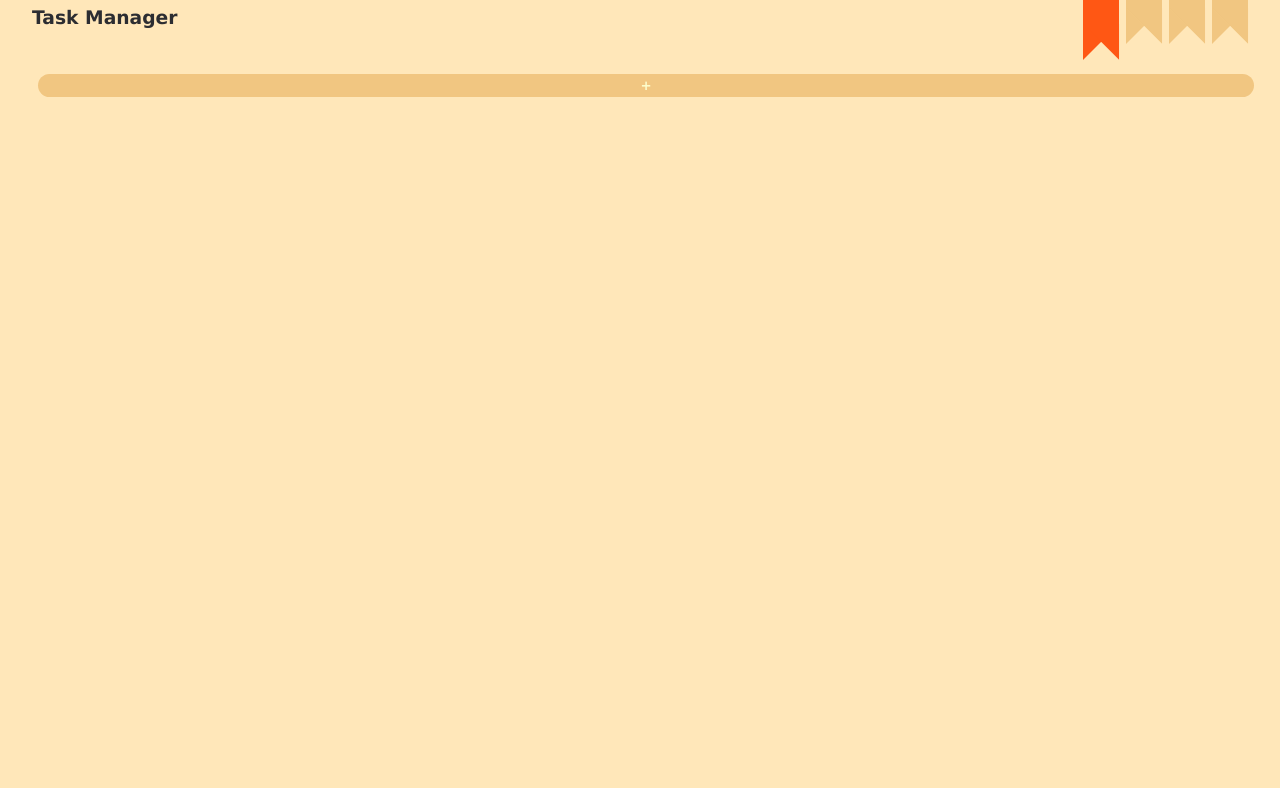
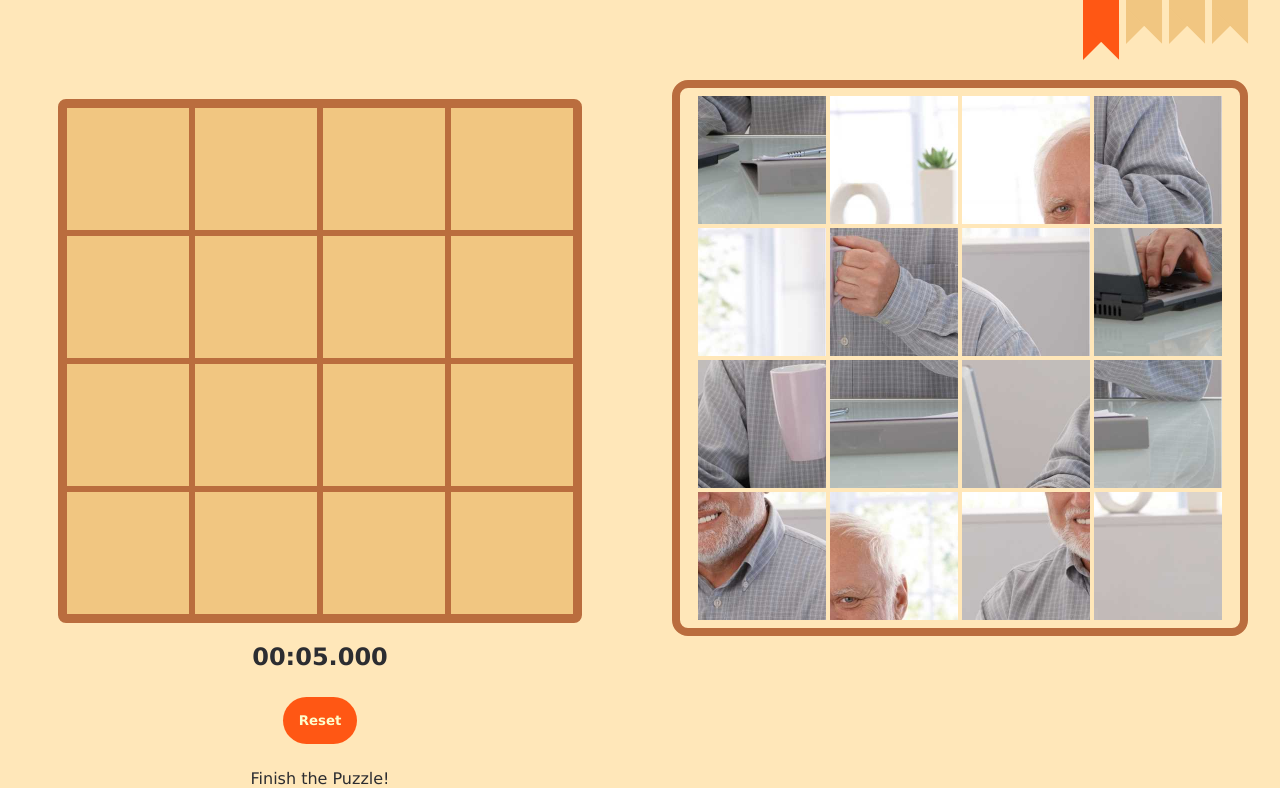
Before and after one commit to bumbey/Liberty-University, a plain HTML site: page index.html in a window 1280 px wide. Shown: the part 84-872 px from the top of the page. Before the commit the page ends 800 px from the top, so only its background shows below. Drawn offline with Linux system fonts and the light colour scheme.

Commit message:
individual case project 10

```diff
--- a/index.html
+++ b/index.html
@@ -21,18 +21,23 @@
             <span>SETTINGS</span></div>
     </nav>
 
-    <h1>HOME</h1>
+    <h1>HOME</h1><br><br><br><br>
 
-    <!--Task List-->
-    <h3>Task Manager</h3>
-    <button class="course-add" onclick="addTask()">+</button>
+    <div class="horizontal">
+        <div class="centered">
+            <br>
+            <div class="puzzle-grid"></div>
+            <h2 id="timer">0:00</h2>
+            <button id="reset">Reset</button><br>
+            <label id="message">Finish the Puzzle!</label>
+        </div>
+            <div class="puzzle-storage"></div>
+    </div>
 
-    <div id="taskList"></div>
 
     <script src="pageLoader.js"></script>
     <script>fadePreviousNavButton()</script>
 
-    <script src="objects.js"></script>
-    <script src="proj8.js"></script>
+    <script src="proj10.js"></script>
 </body>
 </html>
--- /dev/null
+++ b/proj10.js
@@ -0,0 +1,181 @@
+/*
+proj10.js
+Cayden Park
+Professor Kristi Smith
+CSCN315-001: Front-End Programming in JavaScript
+
+Implements a 4x4 puzzle. Pieces can be dragged and dropped onto the puzzle grid.
+If the piece is in the correct spot, it is locked in place.
+Pieces can be removed from the grid by right-clicking them.
+Once the puzzle is complete, the timer pauses.
+*/
+
+// Timer variables
+let startTime = 0;
+let elapsedTime = 0;
+let timerInterval = null;
+
+document.addEventListener("DOMContentLoaded", () => {
+    // Set puzzle size and dimensions
+    let size = 4;
+    let dimensions = 512;
+    const pieceSize = Math.floor(dimensions / size);
+
+    // Reset button
+    const reset = document.getElementById("reset");
+    reset.onclick = resetPuzzle;
+
+    // Puzzle grid
+    const grid = document.querySelector(".puzzle-grid");
+    // Configure grid size
+    grid.style.gridTemplateColumns = `repeat(${size}, ${pieceSize}px)`;
+    grid.style.gridTemplateRows = `repeat(${size}, ${pieceSize}px)`;
+    // Add grid cells
+    for (let i = 0; i < size; i++) {
+        for (let j = 0; j < size; j++) {
+            let cell = document.createElement("div");
+            cell.className = "puzzle-cell";
+            cell.id = `C${i * size + j}`;
+            cell.oncontextmenu = function(e) { e.preventDefault(); }
+            cell.ondragover = function(e) { e.preventDefault(); }
+            // Add puzzle piece on drop
+            cell.ondrop = function(e) {
+                e.preventDefault();
+                if (!cell.hasChildNodes()){
+                    const pieceID = e.dataTransfer.getData("id");
+                    cell.appendChild(document.getElementById(pieceID));
+                }
+                checkPuzzle();
+            }
+            grid.appendChild(cell);
+        }
+    }
+
+    // Puzzle piece storage
+    const storage = document.querySelector(".puzzle-storage")
+    storage.style.gridTemplateColumns = `repeat(auto-fit, ${pieceSize}px)`
+    storage.ondragover = function(e) { e.preventDefault(); }
+    storage.ondrop = function(e) {
+        e.preventDefault();
+        const pieceID = e.dataTransfer.getData("id");
+        storage.appendChild(document.getElementById(pieceID));
+    }
+
+    // Puzzle pieces
+    for (let i = 0; i < size; i++) {
+        for (let j = 0; j < size; j++) {
+            let piece = document.createElement("div");
+            piece.className = "puzzle-piece";
+            piece.draggable = true;
+            piece.id = `P${i * size + j}`;
+            // Set piece image
+            piece.style.width = `${pieceSize}px`;
+            piece.style.height = `${pieceSize}px`;
+            piece.style.backgroundImage = 'url("images/harold.jpg")';
+            piece.style.backgroundSize = `${dimensions}px`;
+            piece.style.backgroundPosition = `${-j * dimensions / size}px ${-i * dimensions / size}px`;
+            piece.ondragstart = function(e) { e.dataTransfer.setData("id", piece.id); }
+            piece.oncontextmenu = function(e) {
+                e.preventDefault();
+                storage.appendChild(document.getElementById(piece.id));
+            }
+            storage.appendChild(piece)
+        }
+    }
+
+    resetPuzzle();
+});
+
+// Reset puzzle, shuffle pieces, reset timer
+function resetPuzzle() {
+    const pieces = Array.from(document.querySelectorAll(".puzzle-piece"));
+    const storage = document.querySelector(".puzzle-storage");
+
+    // Shuffle array
+    for (let i = pieces.length - 1; i > 0; i--) {
+        const j = Math.floor(Math.random() * (i + 1));
+        [pieces[i], pieces[j]] = [pieces[j], pieces[i]];
+    }
+
+    // Reset pieces
+    pieces.forEach(piece =>{
+        piece.classList.remove("correct");
+        piece.draggable = true;
+        piece.ondragstart = function(e) {
+            e.dataTransfer.setData("id", piece.id);
+        }
+        piece.oncontextmenu = function(e) {
+            e.preventDefault();
+            storage.appendChild(document.getElementById(piece.id));
+        }
+        storage.appendChild(piece)
+    });
+
+    // Reset message
+    const message = document.getElementById("message");
+    message.innerHTML = "Finish the Puzzle!";
+    console.log("Resetting puzzle.");
+
+    // Reset timer
+    const timer = document.getElementById("timer");
+    startTime = Date.now();
+    timerInterval = setInterval(() => {
+        elapsedTime = Date.now() - startTime;
+        timer.textContent = timeToString(elapsedTime);
+    }, 10);
+}
+
+// Convert time into string
+function timeToString(time) {
+    let date = new Date(time);
+    let minutes = date.getUTCMinutes();
+    let seconds = date.getUTCSeconds();
+    let milliseconds = date.getUTCMilliseconds();
+
+    return (
+      (minutes < 10 ? "0" + minutes : minutes) + ":" +
+      (seconds < 10 ? "0" + seconds : seconds) + "." +
+      milliseconds.toString().padStart(3, '0')
+    );
+}
+
+// Check puzzle solve state
+function checkPuzzle() {
+    const cells = document.querySelectorAll(".puzzle-cell");
+    const regex = /\d+/;
+    let solved = true;
+
+    // Iterate through each cell
+    for (let i = 0; i < cells.length; i++) {
+        let cell = cells[i];
+        if (cell.hasChildNodes()) {
+            let piece = cell.childNodes[0];
+            let cellNum = cell.id.match(regex)[0];
+            let pieceNum = piece.id.match(regex)[0];
+            if (cellNum !== pieceNum) {
+                // Not solved if piece is in wrong place
+                solved = false;
+            }
+            else {
+                // Secure correct pieces
+                piece.classList.add("correct");
+                piece.draggable = false;
+                piece.ondragstart = function(e) { e.preventDefault(); }
+                piece.oncontextmenu = function(e) { e.preventDefault(); }
+            }
+        }
+        else {
+            // Not solved if cell is empty
+            solved = false;
+        }
+    }
+    if (solved) {
+        // Display solved message
+        console.log("Puzzle solved!");
+        const message = document.getElementById("message");
+        message.innerHTML = "Puzzle solved!";
+
+        // Pause timer
+        clearInterval(timerInterval);
+    }
+}
--- a/styles.css
+++ b/styles.css
@@ -144,6 +144,7 @@ input {
     border: none;
     border-radius: 8px;  /* Rounded corners (optional) */
     transition: background-color 0.1s, box-shadow 0.1s;
+    cursor: pointer;
 }
 
 input:hover {
@@ -159,6 +160,10 @@ input::placeholder {
 input:hover::placeholder {
     padding: 4px;
     color: var(--text-hover-color)
+}
+
+input[type="range"] {
+    -webkit-appearance: none;
 }
 
 h1 {
@@ -458,6 +463,79 @@ label.help {
     color: var(--text-faded-color);
 }
 
+/* -- PUZZLE -- */
+div.centered {
+    display: flex;
+    flex-direction: column;
+    justify-content: center;
+    align-items: center;
+}
+
+div.horizontal {
+    display: grid;
+    grid-template-columns: 1fr 1fr;
+    gap: 64px;
+    align-items: start;
+}
+
+.puzzle-grid {
+    display: grid;
+    gap: 0px 0px;
+    justify-content: center;
+    align-items: center;
+    border: 6px solid var(--darkest-color);
+    border-radius: 8px;
+}
+
+.puzzle-cell {
+    background-color: var(--dark-color);
+    box-shadow: inset 0px 0px 0px 3px var(--darkest-color);
+    display: flex;
+    justify-content: center;
+    align-items: center;
+    width: 100%;
+    height: 100%;
+    text-align: center;
+}
+
+.puzzle-storage {
+    border: 8px solid var(--darkest-color);
+    padding: 8px;
+    border-radius: 16px;
+    display: grid;
+    gap: 4px;
+    justify-content: center;
+    align-items: center;
+    transition: border 0.2s;
+}
+
+.puzzle-storage:hover {
+    border: 8px solid var(--dark-color);
+}
+
+.puzzle-piece {
+    background-color: white;
+    cursor: pointer;
+    background-repeat: no-repeat;
+    box-shadow: inset 0px 0px 0px 0px var(--primary-color);
+    transition: box-shadow 0.1s;
+}
+
+.puzzle-piece.correct {
+    cursor: default;
+    transition: box-shadow 0s;
+}
+
+.puzzle-piece.correct:hover {
+    scale: 1;
+    box-shadow: inset 0px 0px 0px 0px var(--primary-color);
+}
+
+.puzzle-piece:hover {
+    scale: 1.2;
+    box-shadow: inset 0px 0px 0px 4px var(--primary-color);
+}
+
 /* -- TEXT COLORS -- */
 .text-red {
     --text-color: red;
```
Also changed, not shown: planner.html (+9 -0 lines), images/harold.jpg (added).
